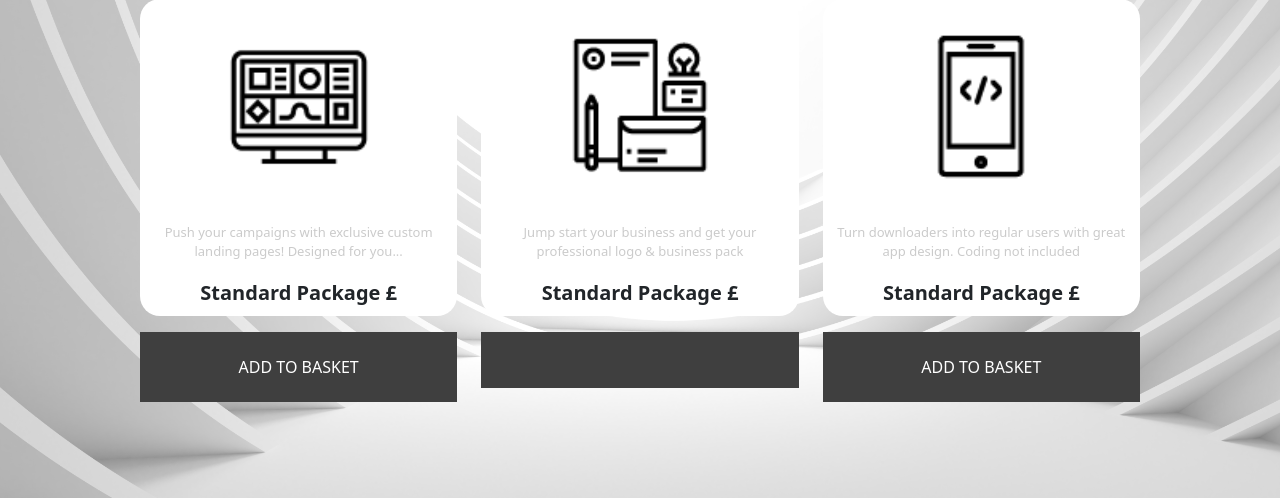
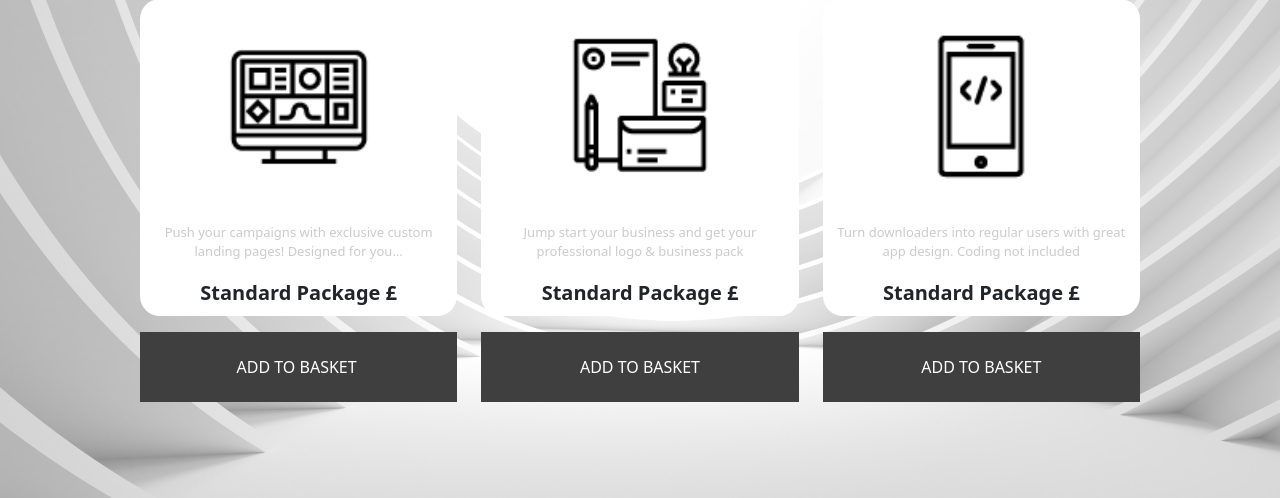
Before and after one commit to sammysimmons/milestone4, a Django app: template home/templates/home/index.html in a window 1280 px wide. Shown: the part 1754-2252 px from the top of the page. Run offline with Django 3.2, Linux system fonts and the light colour scheme; the template is opened without the code that fills it, so the values that code supplies are empty; some libraries are stand-ins or nearby versions.

Commit message:
buttons reverted back to input, testing to be done in console

```diff
--- a/home/templates/home/index.html
+++ b/home/templates/home/index.html
@@ -84,7 +84,7 @@
                     {% csrf_token %}
                     <div class="form-row ">
                         <div class="p-3 sellingpoint text-center text-white mt-3 cursor ">
-                            <button type="submit " class="btn btn-black text-white rounded-0 text-uppercase " date-item_id="{{ product.id }} " id="{{ product.name }} " value="Add to Basket ">Add to basket</button>
+                            <input type="submit " class="btn btn-black text-white rounded-0 text-uppercase " date-item_id="{{ product.id }} " id="{{ product.name }} " value="Add to Basket ">
                         </div>
                         <input type="hidden" name="redirect_url" value="{{ request.path }}">
                     </div>
@@ -111,7 +111,7 @@
                     {% csrf_token %}
                     <div class="form-row ">
                         <div class="p-3 sellingpoint text-center text-white mt-3 cursor ">
-                            <button type="submit " class="btn btn-black text-white rounded-0 text-uppercase " date-item_id="{{ product.id }} " id="{{ product.name }} " value="Add to Basket"></button>
+                            <input type="submit " class="btn btn-black text-white rounded-0 text-uppercase " date-item_id="{{ product.id }} " id="{{ product.name }} " value="Add to Basket">
                         </div>
                         <input type="hidden" name="redirect_url" value="{{ request.path }}">
                     </div>
@@ -137,7 +137,7 @@
                     {% csrf_token %}
                     <div class="form-row">
                         <div class="p-3 sellingpoint text-center text-white mt-3 cursor ">
-                            <input type="submit " class="btn btn-black text-white rounded-0 text-uppercase" date-item_id="{{ product.id }}" id="{{ product.name }}" value="Add to Basket"></input>
+                            <input type="submit " class="btn btn-black text-white rounded-0 text-uppercase" date-item_id="{{ product.id }}" id="{{ product.name }}" value="Add to Basket">
                         </div>
                         <input type="hidden" name="redirect_url" value="{{ request.path }}">
                     </div>
```
